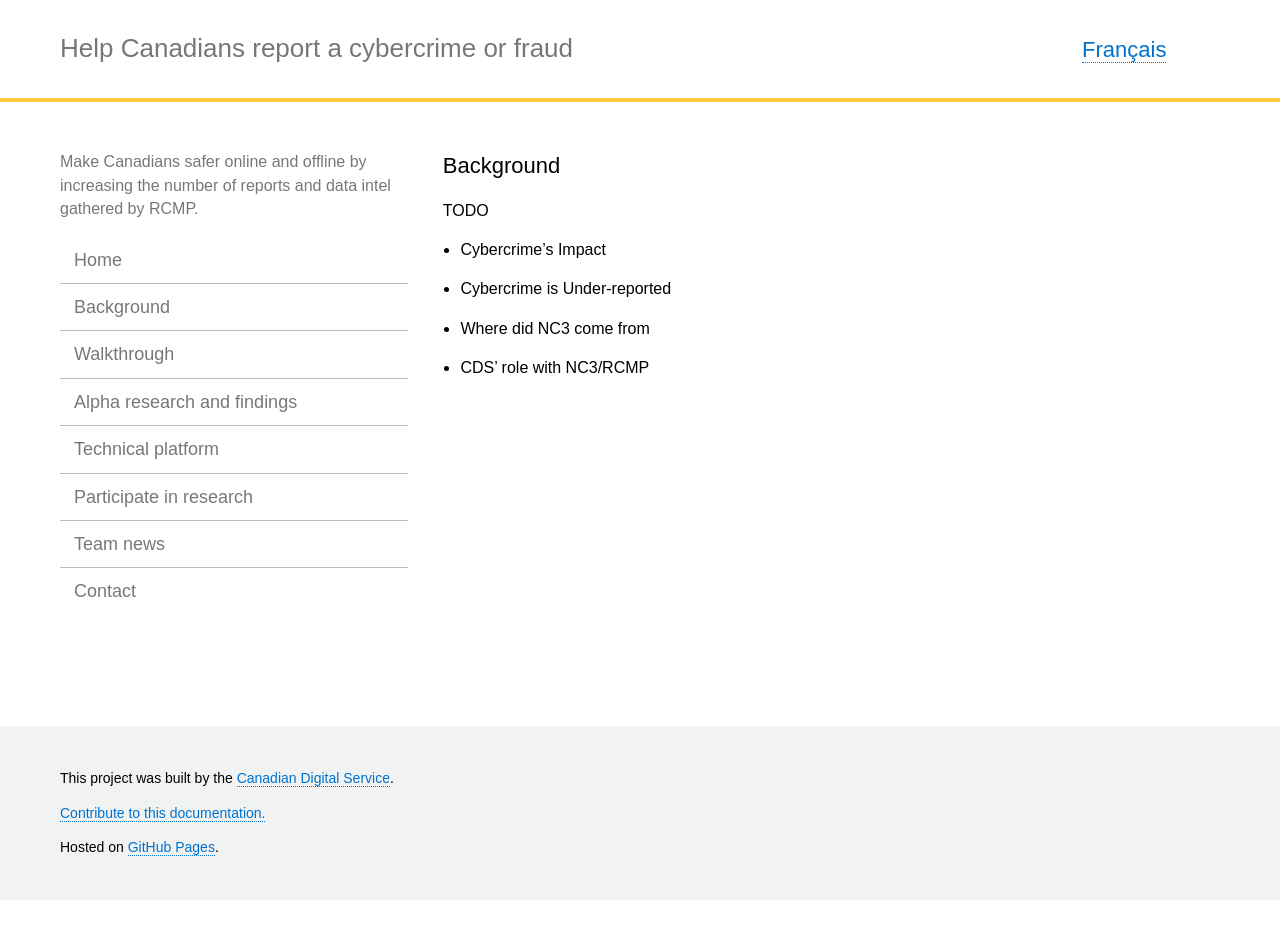
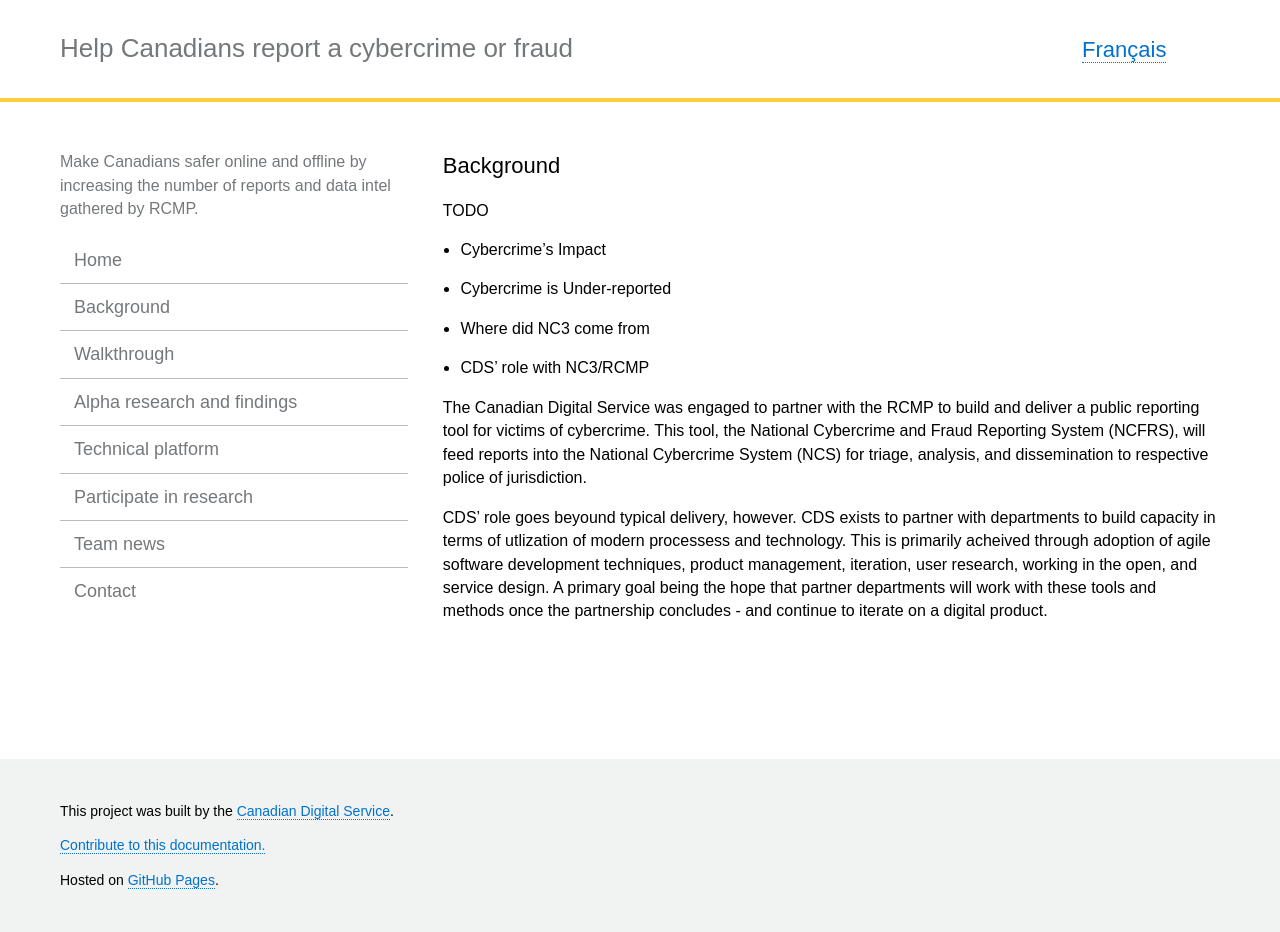
Before and after one commit to cds-snc/rcmp-report-a-cybercrime-alpha-documentation, a Jekyll site: the page built from _pages/en/background.md, in a window 1280 px wide. Built offline with Jekyll 4.4.1, drawn with Linux system fonts in a browser that asks for light colours; before the commit the page ends 900 px from its top, so only the background shows below that.

Commit message:
added info re CDS role with RCMP

```diff
--- a/_pages/en/background.md
+++ b/_pages/en/background.md
@@ -1,13 +1,18 @@
 ---
 layout: page
-title:  "Background"
+title: "Background"
 lang: en
 permalink: "/background/"
 trans_url: "/contexte/"
 ---
 
 TODO
+
 - Cybercrime's Impact
 - Cybercrime is Under-reported
 - Where did NC3 come from
 - CDS' role with NC3/RCMP
+
+The Canadian Digital Service was engaged to partner with the RCMP to build and deliver a public reporting tool for victims of cybercrime. This tool, the National Cybercrime and Fraud Reporting System (NCFRS), will feed reports into the National Cybercrime System (NCS) for triage, analysis, and dissemination to respective police of jurisdiction.
+
+CDS' role goes beyound typical delivery, however. CDS exists to partner with departments to build capacity in terms of utlization of modern processess and technology. This is primarily acheived through adoption of agile software development techniques, product management, iteration, user research, working in the open, and service design. A primary goal being the hope that partner departments will work with these tools and methods once the partnership concludes - and continue to iterate on a digital product.
```
